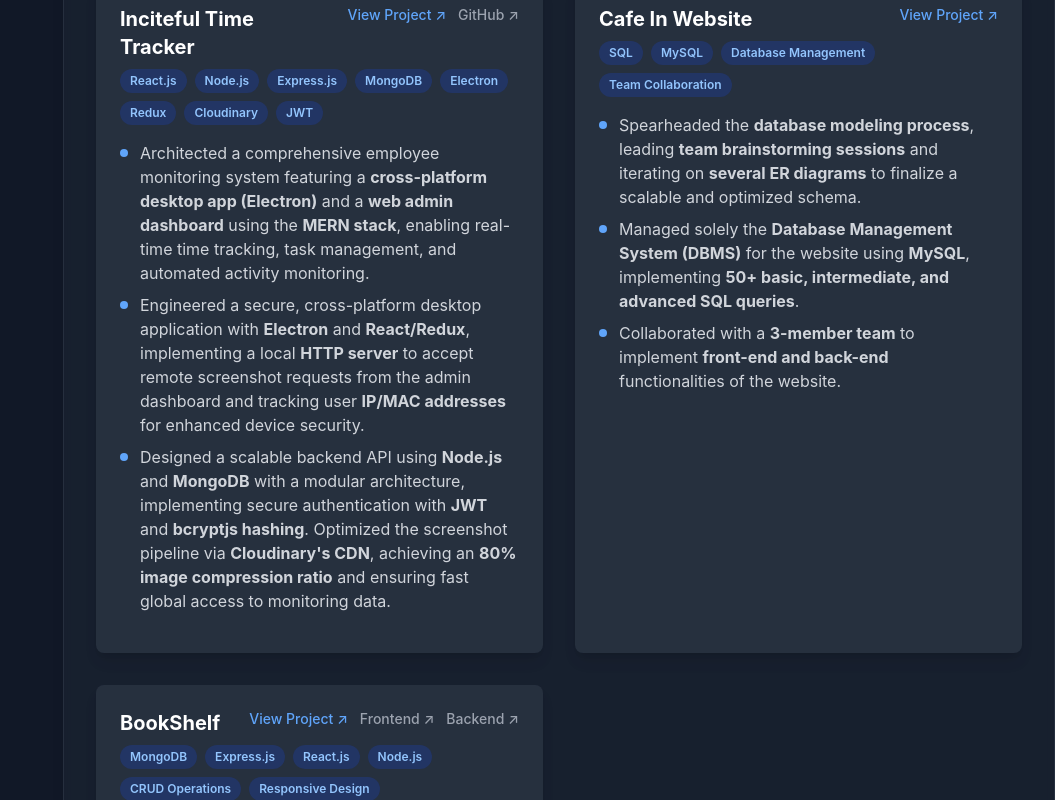
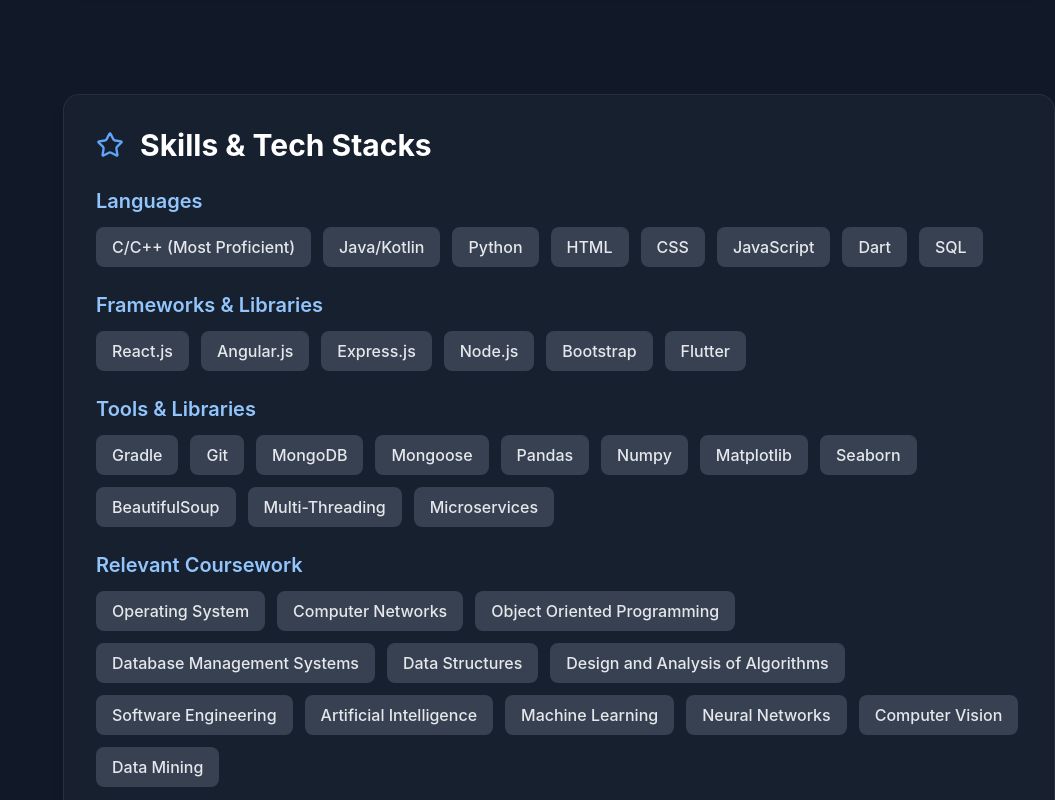
Before and after one commit to Gaurishh/portfolio-website, a Next.js app: page / in a window 1280 px wide. Shown: the part 4300-5100 px from the top of the page, without its empty margins (225-1280 px from the left). Built offline with nearby package versions, Linux system fonts and the light colour scheme.

Commit message:
Changed project section

```diff
--- a/components/constants.js
+++ b/components/constants.js
@@ -133,41 +133,7 @@ export const projects = [
     tech: ['Python', 'Google Places API', 'Google Gemini 2.5 Flash', 'BeautifulSoup4', 'pandas', 'Multithreading', 'Web Scraping', 'AI/ML'],
     link: 'https://github.com/Gaurishh/coursera-scraper/tree/main/output',
     github: 'https://github.com/Gaurishh/coursera-scraper'
-  },
-  {
-    name: 'Inciteful Time Tracker',
-    bullets: [
-      'Architected a comprehensive employee monitoring system featuring a <strong>cross-platform desktop app (Electron)</strong> and a <strong>web admin dashboard</strong> using the <strong>MERN stack</strong>, enabling real-time time tracking, task management, and automated activity monitoring.',
-      'Engineered a secure, cross-platform desktop application with <strong>Electron</strong> and <strong>React/Redux</strong>, implementing a local <strong>HTTP server</strong> to accept remote screenshot requests from the admin dashboard and tracking user <strong>IP/MAC addresses</strong> for enhanced device security.',
-      'Designed a scalable backend API using <strong>Node.js</strong> and <strong>MongoDB</strong> with a modular architecture, implementing secure authentication with <strong>JWT</strong> and <strong>bcryptjs hashing</strong>. Optimized the screenshot pipeline via <strong>Cloudinary\'s CDN</strong>, achieving an <strong>80% image compression ratio</strong> and ensuring fast global access to monitoring data.'
-    ],
-    tech: ['React.js', 'Node.js', 'Express.js', 'MongoDB', 'Electron', 'Redux', 'Cloudinary', 'JWT'],
-    link: 'https://inciteful-webapp.onrender.com/signin',
-    github: 'https://github.com/Gaurishh/inciteful'
-  },
-  {
-    name: 'Cafe In Website',
-    bullets: [
-      'Spearheaded the <strong>database modeling process</strong>, leading <strong>team brainstorming sessions</strong> and iterating on <strong>several ER diagrams</strong> to finalize a scalable and optimized schema.',
-      'Managed solely the <strong>Database Management System (DBMS)</strong> for the website using <strong>MySQL</strong>, implementing <strong>50+ basic, intermediate, and advanced SQL queries</strong>.',
-      'Collaborated with a <strong>3-member team</strong> to implement <strong>front-end and back-end</strong> functionalities of the website.'
-    ],
-    tech: ['SQL', 'MySQL', 'Database Management', 'Team Collaboration'],
-    link: 'https://drive.google.com/file/d/1CiwpGPxQj2Yz7sVeAAXks_jNI3zmjAC8/view?usp=sharing',
-    github: null
-  },
-  {
-    name: 'BookShelf',
-    bullets: [
-      'Created a website for displaying, adding, and updating the books in a book-store, showcasing <strong>3 pre-existing books</strong>.',
-      'Implemented <strong>CRUD operations</strong> allowing users to add, delete, and edit book listings.',
-      'Designed simple routing through <strong>4 pages</strong> for easy navigation and management of book inventory.'
-    ],
-    tech: ['MongoDB', 'Express.js', 'React.js', 'Node.js', 'CRUD Operations', 'Responsive Design'],
-    link: 'https://book-shelf-4628.onrender.com/books',
-    github: 'https://github.com/Gaurishh/book-shelf',
-    backend: 'https://github.com/Gaurishh/book-shelf-backend'
-  },
+  }
 ];
 
 export const certifications = [
```
